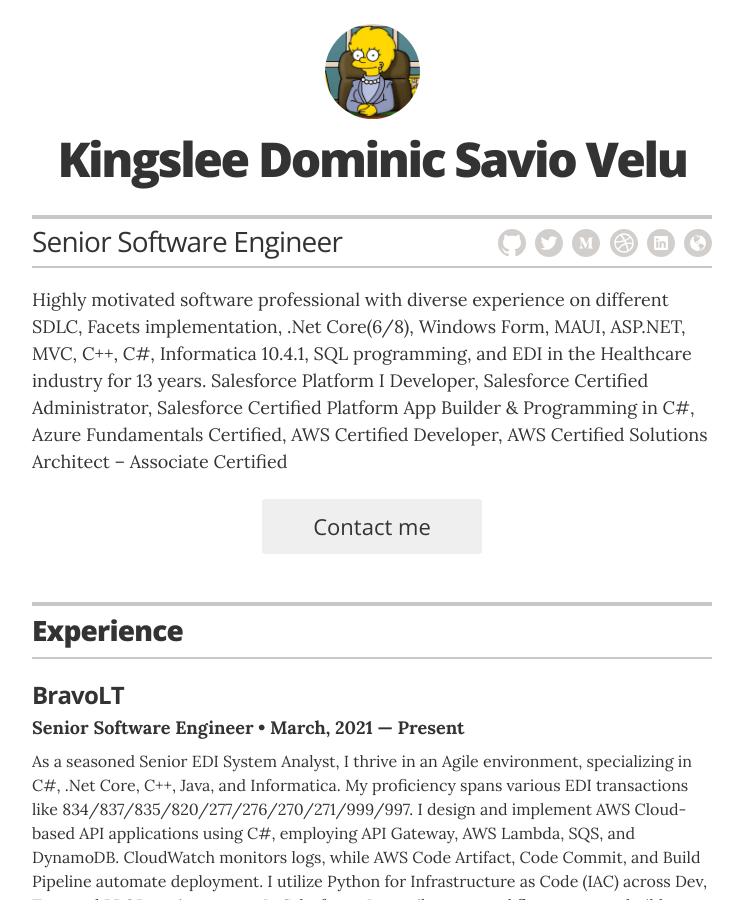
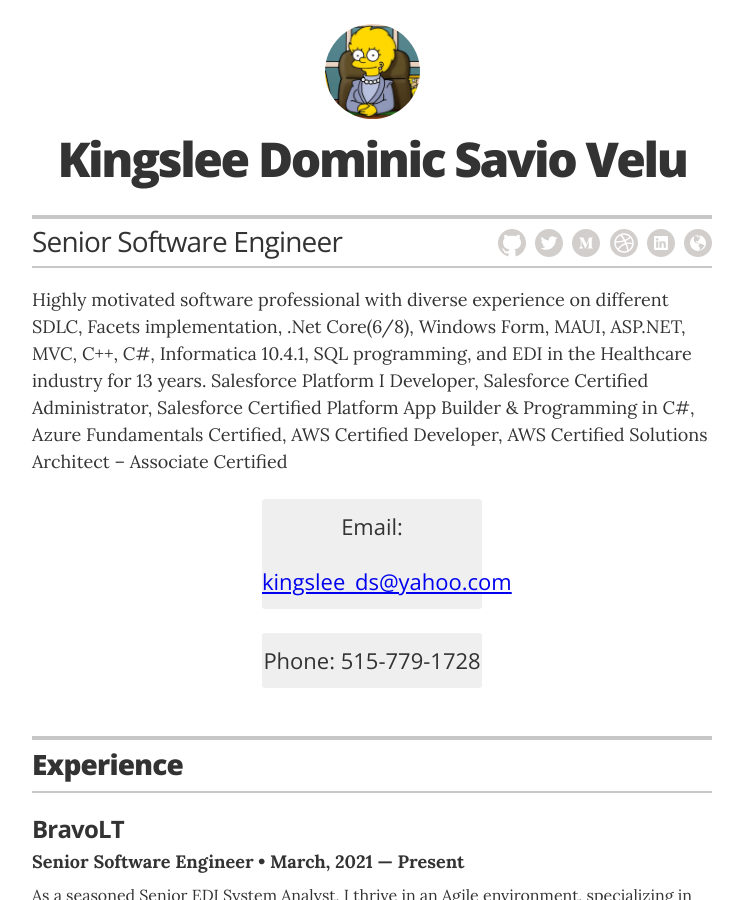
Before and after one commit to Kingslee1604/Resume, a Jekyll site: the page built from index.html, in a window 1280 px wide and 900 px high. Shown: the whole window, without its empty margins (268-1011 px from the left). Built offline with Jekyll 4.4.1, drawn with Linux system fonts in a browser that asks for light colours.

Commit message:
Update resume.html

```diff
--- a/_layouts/resume.html
+++ b/_layouts/resume.html
@@ -40,7 +40,8 @@
         </div>
 
         {% if site.resume_looking_for_work == 'yes' %}
-        <a href="mailto:{{ site.resume_contact_email }}" class="contact-button no-print" itemprop="email">Contact me</a>
+        <p class="contact-button no-print" itemprop="email">Email: <a href="mailto:{{ site.resume_contact_email }}">{{ site.resume_contact_email }}</a></p>
+        <p class="contact-button no-print" itemprop="telephone">Phone: {{ site.resume_contact_telephone }}</p>
         {% elsif site.resume_looking_for_work == 'no' %}
         <a class="contact-button not-looking no-print">I'm not looking for work right now.</a>
         {% else %}
```
